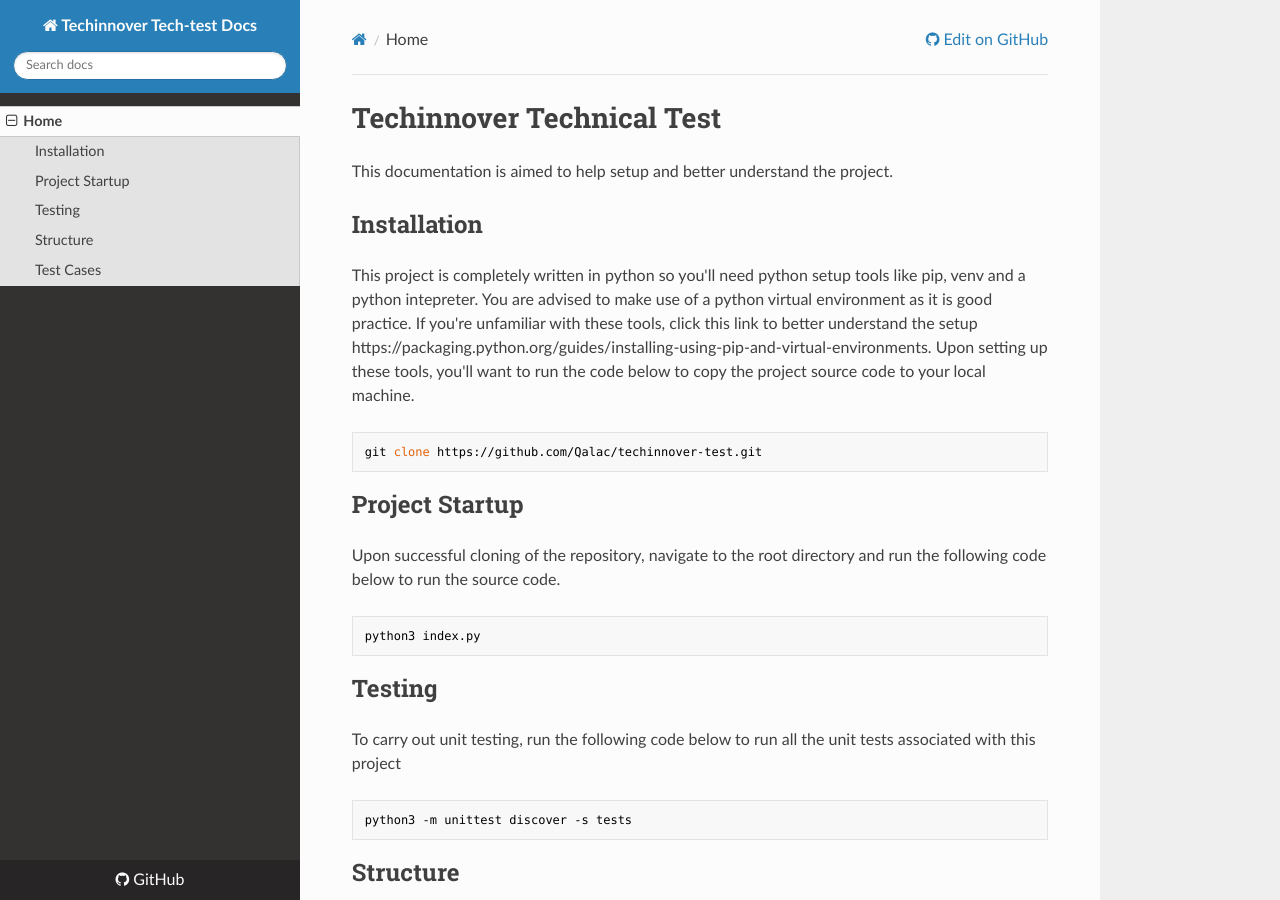
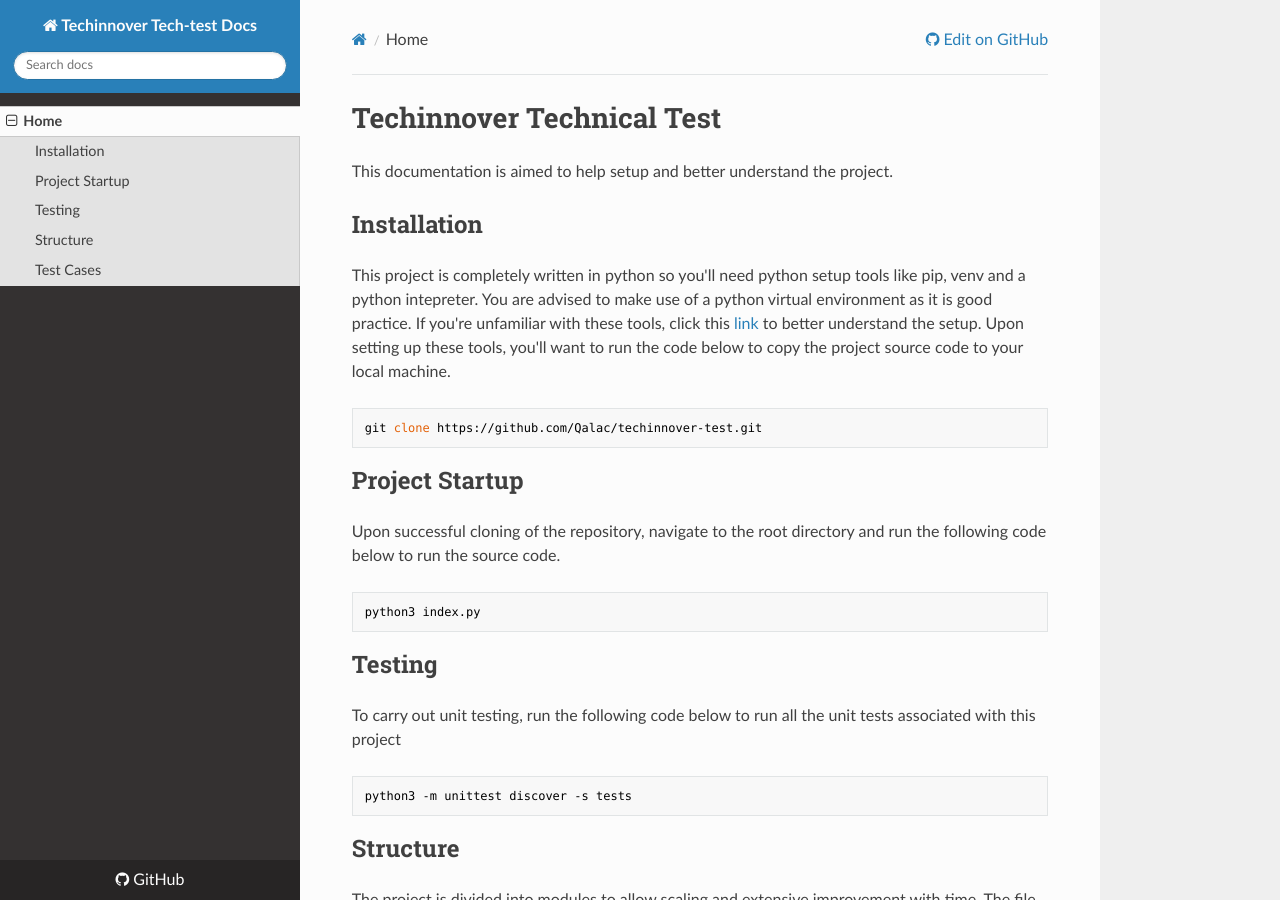
Before and after one commit to Qalac/techinnover-doc, an MkDocs documentation site: the page built from docs/index.md, in a window 1280 px wide and 900 px high. Built offline with MkDocs 1.6.1, drawn with Linux system fonts in a browser that asks for light colours; nearby versions of some CDN libraries.

Commit message:
finished doc creation

````diff
--- a/docs/index.md
+++ b/docs/index.md
@@ -4,7 +4,7 @@
 
 ## Installation
 
-This project is completely written in python so you'll need python setup tools like pip, venv and a python intepreter. You are advised to make use of a python virtual environment as it is good practice. If you're unfamiliar with these tools, click this link to better understand the setup https://packaging.python.org/guides/installing-using-pip-and-virtual-environments. Upon setting up these tools, you'll want to run the code below to copy the project source code to your local machine.
+This project is completely written in python so you'll need python setup tools like pip, venv and a python intepreter. You are advised to make use of a python virtual environment as it is good practice. If you're unfamiliar with these tools, click this [link](https://packaging.python.org/guides/installing-using-pip-and-virtual-environments) to better understand the setup. Upon setting up these tools, you'll want to run the code below to copy the project source code to your local machine.
 
 ```bash
 git clone https://github.com/Qalac/techinnover-test.git
````
